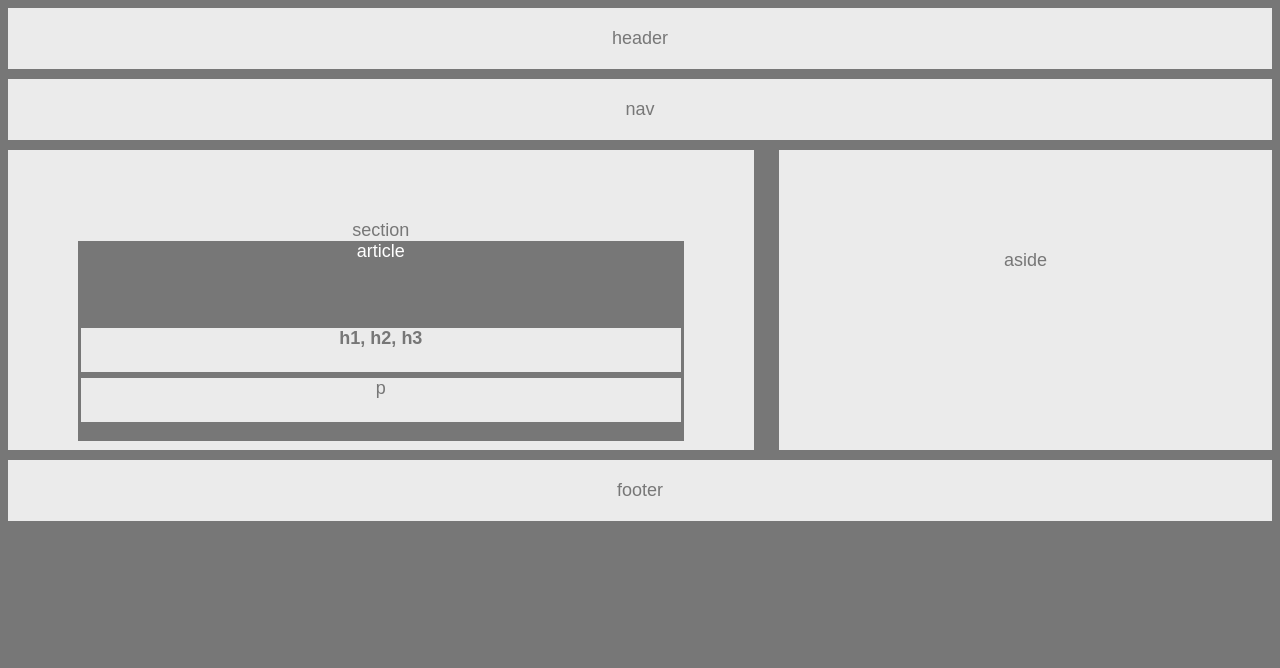
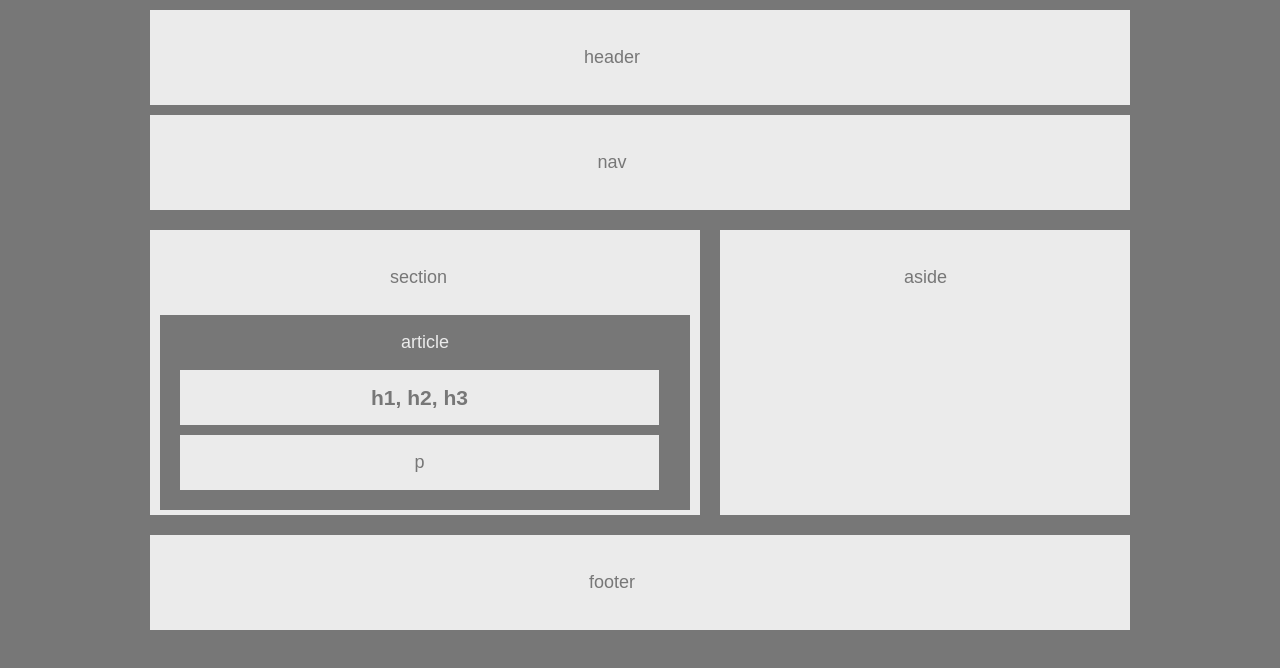
Before and after one commit to kvillejoint/HW-Wireframe, a plain HTML site: page index.html in a window 1280 px wide. Drawn offline with Linux system fonts and the light colour scheme.

Commit message:
Update to wireframing and css styling

```diff
--- a/index.html
+++ b/index.html
@@ -3,25 +3,54 @@
 
 <head>
     <meta charset="UTF-8">
-    <title>Week 1 HW</title>
+    <title>Wireframe HW</title>
     <link rel="stylesheet" type="text/css" href="./style.css">
 </head>
 
 <body>
-    <header class="full">header</header>
-    <header class="full">nav</header>
+    <header>
+        <p>header</p>
+    </header>
+
+    <nav>
+        <p>nav</p>
+    </nav>
+
     <div class="container">
-        <div id="left">section
-            <div id="article">article
-            <br></br>
-           	<br></br>
-                <div id="inner-1">h1, h2, h3</div>
-                <div id="inner-2">p</div>
+        <!-- This part works with css #inner. Changed to use <p> for section and aside to allow padding to space in same way as mock-up
+        <section>
+            <div>section
+                <div id="article">article
+                <br></br>
+                    <div id="inner">h1, h2, h3</div>
+                    <div id="inner">p</div>
+                </div>
             </div>
-        </div>
-        <div id="right">aside</div>
+        </section>
+        -->
+
+        <section>
+            <heading>
+                <p>section</p>
+            </heading>
+            <article>
+                <heading>article</heading>
+                <h1>h1, h2, h3</h1>
+                <p>p</p>
+            </article>
+        </section>
+
+
+        <aside>
+            <p>aside</p>
+        </aside>
     </div>
-    <footer class="full">footer</footer>
+
+    <div class="clear"></div>
+
+    <footer>
+        <p>footer</p>
+    </footer>
 </body>
 
 </html>
--- a/style.css
+++ b/style.css
@@ -1,91 +1,68 @@
-* {
-  box-sizing: border-box;
-  text-align: center;
-  background-color: #777;
-  content: #ebebeb;
-  font-size: 18px;
-  font-family: 'Arial', 'Helvetica Neue', 'Helvetica', 'sans-serif';
+body {
+	width: 1000px;
+	margin: auto;
+	background-color: #777;
+	font-size: 18px;
+	line-height: 35px;
+	font-family: 'Arial', 'Helvetica Neue', 'Helvetica', 'sans-serif';
 }
 
-header {
-  padding: 20px;
-  margin-bottom: 10px;
-  color: #333;
-  background: #ccc;
+header,
+nav,
+section,
+aside,
+footer {
+	display: block;
+	padding: 10px;
+	margin: 10px;
+	text-align: center;
+	background: #ebebeb;
 }
 
-footer {
-  padding: 20px;
-  margin-bottom: 10px;
-  color: #333;
-  background: #ccc;
+h1,
+p {
+  width: 90%;
+  padding: 10px;
+  margin: 10px;
+  color: #777;
+  text-align: center;
+  background: #ebebeb;
 }
 
-#container {
+section {
 	float: left;
-	text-align: center;
-	width: 60%;
-	clear: left;
-	overflow: auto;
-	height: 300px;
+	height: 265px;
+	width: 53%;
+	color: #777;
+	overflow: hidden;
 }
 
-.full {
-	width: 100%;
-	clear: both;
-	overflow: auto;
+aside {
+	float: right;
+	height: 265px;
+	width: 39%;
+	color: #777;
+	overflow: hidden;
+}
+
+article {
+	color: #ebebeb;
+	background: #777;
+	text-align: center;
+	padding: 10px;
+}
+
+/* for use with older version of <section> in html
+#inner {
 	text-align: center;
 	background-color: #ebebeb;
 	color: #777;
-}
-
-#left {
-	float: left;
-	text-align:;
-	width: 59%;
-	padding: 70px;
-	margin-bottom: 10px;
-	background-color: #ebebeb;
-	color: #777;
-}
-
-#right {
-	float: right;
-	text-align: top;
-	width: 39%;
-	overflow: auto;
-  	background: #ccc;
-	padding: 100px;
-  	margin-bottom: 10px;
-  	background-color: #ebebeb;
-	color: #777;
-	height: 100%;
-	}
-
-#article {
-	color: white;
-	height: 200px;
-}
-
-#inner-1 {
-	text-align: center;
-	background-color: #ebebeb;
-	color: #777;
-	border-color: #777;
-	border-style: solid;
-	height: 50px;
+	margin: 10px;
+	padding: 10px;
 	font-weight: bold;
 }
+*/
 
-#inner-2 {
-	text-align: center;
-	background-color: #ebebeb;
-	color: #777;
-	border-color: #777;
-	border-style: solid;
-	height: 50px;
+.clear {
+  clear: both;
 }
-
-#left, #right {
-	height: 300px;
-}
```
Also changed, not shown: images/wireframe-layout.png (added), 1 other file.
